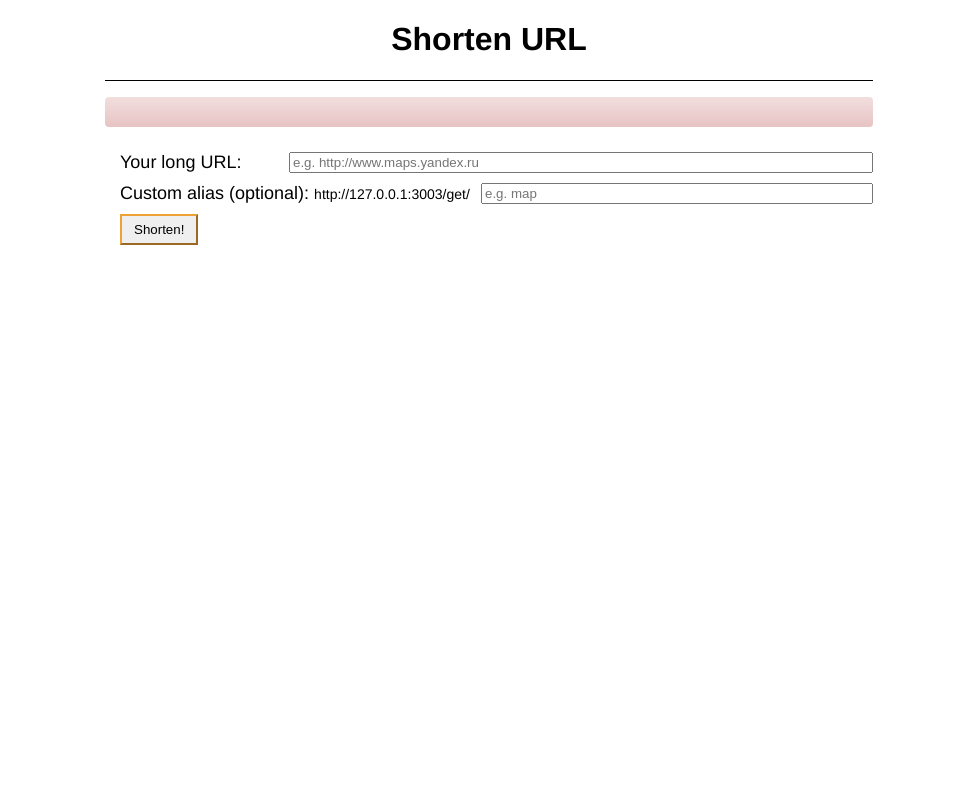
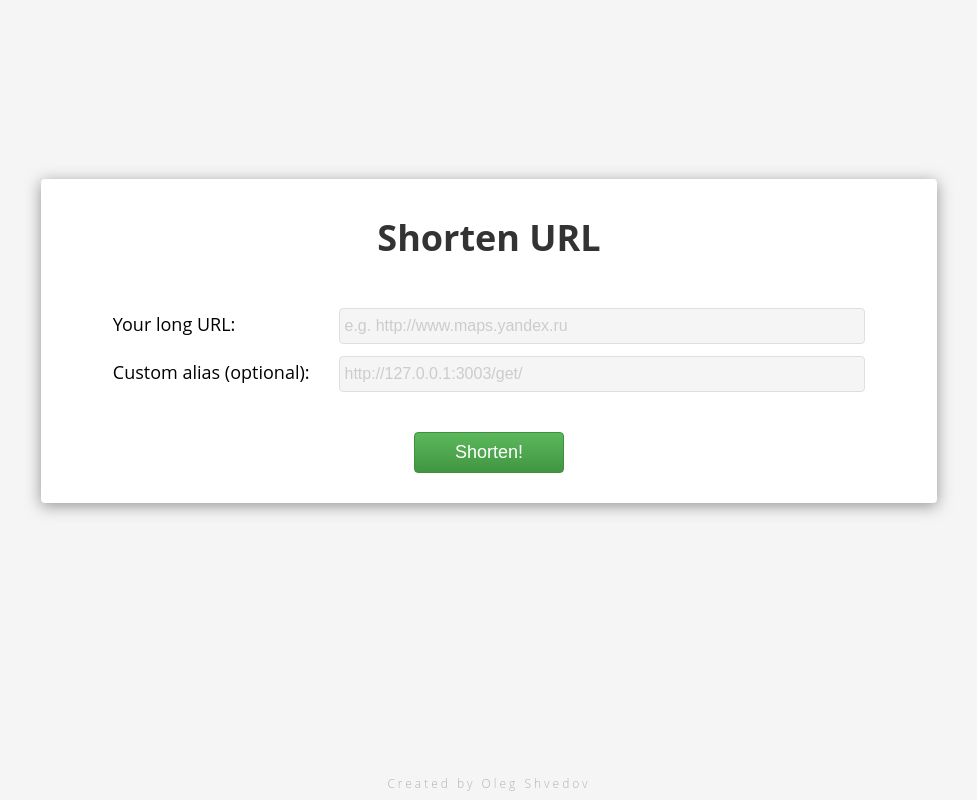
Before and after one commit to shvedovskiy/URLShortener, a Flask app: page / in a window 1280 px wide. Shown: the whole page, without its empty margins (151-1128 px from the left). Run offline with Flask 2, Linux system fonts and the light colour scheme.

Commit message:
pre-final

```diff
--- a/static/css/style.css
+++ b/static/css/style.css
@@ -1,64 +1,235 @@
+* {
+    box-sizing: border-box;
+}
+
 body {
     padding: 0;
     margin: 0;
     height: 100%;
-    font-family: Helvetica, Arial, sans-serif;
+    font-family: "Open Sans", Helvetica, Arial, sans-serif;
+    background-color: #f5f5f5;
 }
 
 .content {
     margin: 0 auto;
-    width: 60%;
-
+    width: 70%;
+    background: #fff;
+    border-radius: 4px;
+    box-shadow: 0 3px 15px rgba(51, 51, 51, 0.5);
+    min-width: 300px;
 }
 
 header {
+    margin-top: 20%;
+    padding: 10px;
     text-align: center;
-    border-bottom: 1px solid black;
+    color: #333;
 }
     .title {
+        color: inherit;
+        font-size: 36px;
     }
 
 .errors {
+    margin: 0 auto 25px auto;
+    width: 90%;
     list-style-type: none;
     background-image: linear-gradient(to bottom, #f2dede 0, #e7c3c3 100%);
     border-color: #dca7a7;
     color: #a94442;
-    padding: 15px 25px;
+    padding: 5px 25px;
     border-radius: 4px;
-    margin-bottom: 25px;
 }
     .error_item {
         color: inherit;
-        margin: 5px 0;
+        margin: 15px 0;
         font-size: 16px;
     }
 
 .url_form {
-    position: relative;
+    overflow: hidden;
     font-size: 18px;
-    padding: 0 15px;
+    padding: 0 25px;
+    margin: 0 auto;
+    width: 90%;
 }
+    .url_form fieldset {
+        border: 0;
+        padding: 0;
+    }
     .url_form_element {
         margin: 10px 0;
+        line-height: 2;
+        clear: both;
+        overflow: hidden;
     }
+        .url_form_element label {
+            display: inline-block;
+            width: 30%;
+            float: left;
+            padding-right: 10px;
+            vertical-align: middle;
+        }
         .custom_url_prefix {
             font-size: 14px;
         }
-        .url_form_input {
-            position: absolute;
-            right: 0;
-            width: 75%;
+        .url_form_input_element {
+            width: 70%;
+            float: right;
         }
-        .url_form_element:last-of-type .url_form_input {
-            width: 50%;
+            .url_form_input {
+                width: 100%;
+                border: 1px solid #dfdfdf;
+                font-size: 16px;
+                color: rgb(102, 102, 102);
+                background-color: #f5f5f5;
+                border-radius: 4px;
+                font-weight: 100;
+                line-height: 2;
+                padding-left: 5px;
+
+            }
+            .url_form_input:focus {
+                outline: none;
+                border-color: #4697e4;
+            }
+
+            .url_form_input::-webkit-input-placeholder {
+                color: rgb(204, 204, 204);
+                opacity: 1;
+                -webkit-transition: opacity 0.3s ease;
+                transition: opacity 0.3s ease;
+            }
+            .url_form_input::-moz-placeholder {
+                color: rgb(204, 204, 204);
+                opacity: 1;
+                -webkit-transition: opacity 0.3s ease;
+                transition: opacity 0.3s ease;
+            }
+            .url_form_input:-moz-placeholder {
+                color: rgb(204, 204, 204);
+                opacity: 1;
+                -webkit-transition: opacity 0.3s ease;
+                transition: opacity 0.3s ease;
+            }
+            .url_form_input:-ms-input-placeholder {
+                color: rgb(204, 204, 204);
+                opacity: 1;
+                -webkit-transition: opacity 0.3s ease;
+                transition: opacity 0.3s ease;
+            }
+            .url_form_input:focus::-webkit-input-placeholder {
+                opacity: 0;
+                -webkit-transition: opacity 0.3s ease;
+                transition: opacity 0.3s ease;
+            }
+            .url_form_input:focus::-moz-placeholder {
+                opacity: 0;
+                -webkit-transition: opacity 0.3s ease;
+                transition: opacity 0.3s ease;
+            }
+            .url_form_input:focus:-moz-placeholder {
+                opacity: 0;
+                -webkit-transition: opacity 0.3s ease;
+                transition: opacity 0.3s ease;
+            }
+            .url_form_input:focus:-ms-input-placeholder {
+                opacity: 0;
+                -webkit-transition: opacity 0.3s ease;
+                transition: opacity 0.3s ease;
+            }
+    .url_form_submit_element {
+        text-align: center;
+        margin: 30px auto;
+    }
+
+        .url_form_submit {
+            display: inline-block;
+            border: 1px solid #3e8f3e;
+            border-radius: 4px;
+            text-decoration: none;
+            background-image: linear-gradient(to bottom,#5cb85c 0,#419641 100%);
+            padding: 6px 12px;
+            color: #fff;
+            font-size: 18px;
+            line-height: 1.5;
+            width: 150px;
+        }
+            .url_form_submit:focus,
+            .url_form_submit:hover {
+                background: #419641 none 0 -15px;
+                border-color: #398439;
+                outline: none;
+            }
+            .url_form_submit:active {
+                background-color: #449d44;
+            }
+
+.result_element {
+    clear: both;
+    margin: 25px auto;
+    width: 80%;
+}
+    .result {
+        width: 100%;
+        border: 1px solid #dfdfdf;
+        font-size: 16px;
+        color: rgb(102, 102, 102);
+        background-color: #f5f5f5;
+        border-radius: 4px;
+        font-weight: 100;
+        line-height: 2;
+        padding-left: 5px;
+        margin-bottom: 25px;
+    }
+        .result:focus {
+            outline: none;
+            border-color: #4697e4;
         }
 
+footer {
+    width: 100%;
+    position: absolute;
+    bottom: 0;
+    text-align: center;
+    font-size: 12px;
+    padding-bottom: 8px;
+    font-weight: 100;
+    letter-spacing: 0.25em;
+    color: #b2b2b2;
+}
+
+@media (max-width: 700px) {
+    .title {
+        font-size: 28px;
+    }
+
+    .error_item {
+        font-size: 14px;
+    }
+
+    .url_form_element {
+        font-size: 16px;
+    }
+        .url_form_element label {
+            width: 100%;
+            float: none;
+        }
+        .url_form_input_element {
+            width: 100%;
+            float: none;
+        }
+            .url_form_input {
+                font-size: 14px;
+            }
+
     .url_form_submit {
-        border-color: #eea236;
-        text-decoration: none;
-        background: linear-gradient(top, #f0ad4e 0, #eb9316 100%) repeat-x;
-        padding: 6px 12px;
+        width: 100%;
     }
-        .url_form_submit:hover {
-            background: #eb9316 none 0 -15px;
-        }
+}
+
+@media (min-width: 1200px) {
+    .url_form_element label {
+        text-align: left;
+    }
+}
--- a/templates/base.html
+++ b/templates/base.html
@@ -12,5 +12,8 @@
     <div class="content">
         {% block content %}{% endblock %}
     </div>
+    <footer>
+        Created by Oleg Shvedov
+    </footer>
 </body>
 </html>
--- a/templates/index.html
+++ b/templates/index.html
@@ -5,23 +5,31 @@
         <h1 class="title">Shorten URL</h1>
     </header>
 
+    {% if errors %}
         <ul class="errors">
         {% for error in errors %}
             <li class="error_item">{{ error }}</li>
         {% endfor %}
         </ul>
+    {% endif %}
 
     <form method="post" action="/new" class="url_form">
+        <fieldset>
             <div class="url_form_element">
                 <label for="url">Your long URL: </label>
+                <div class="url_form_input_element">
                     <input type="text" name="url" id="url" class="url_form_input" placeholder="e.g. http://www.maps.yandex.ru" value="{{ url }}">
                 </div>
-
+            </div>
             <div class="url_form_element">
-            <label for="new-url">Custom alias (optional): <span class="custom_url_prefix">http://127.0.0.1:3003/get/</span></label>
-            <input type="text" id="new-url" name="new-url" class="url_form_input" placeholder="e.g. map" value="{{ new_url }}">
+                <label for="new-url">Custom alias (optional): </label><!--<span class="custom_url_prefix">http://127.0.0.1:3003/get/</span></label>-->
+                <div class="url_form_input_element">
+                    <input type="text" name="new-url" id="new-url" class="url_form_input" placeholder="http://127.0.0.1:3003/get/" value="{{ new_url }}">
                 </div>
-
+            </div>
+        </fieldset>
+        <div class="url_form_submit_element">
                 <input type="submit" class="url_form_submit" value="Shorten!">
+        </div>
     </form>
 {% endblock %}
--- a/urls.txt
+++ b/urls.txt
@@ -1 +1 @@
-({'react': 'http://reactjs.com', 'vk': 'http://www.vk.com', '3': 'http://', '0': 'http://ya.ru', '2': 'http://', '1': 'https://yandex.ru'}, 4)
+({'6': 'http://www.ya.ru', '4': 'http://ya.ru', 'react': 'http://reactjs.com', '7': 'http://www.ya.ru', '0': 'http://ya.ru', '3': 'http://', '1': 'https://yandex.ru', '2': 'http://', '8': 'http://www.ya.ru', '5': 'http://ya.ru', 'vk': 'http://www.vk.com'}, 9)
```
Also changed, not shown: templates/result.html (+6 -2 lines). Lines whose indentation alone changed are shown as unchanged.
